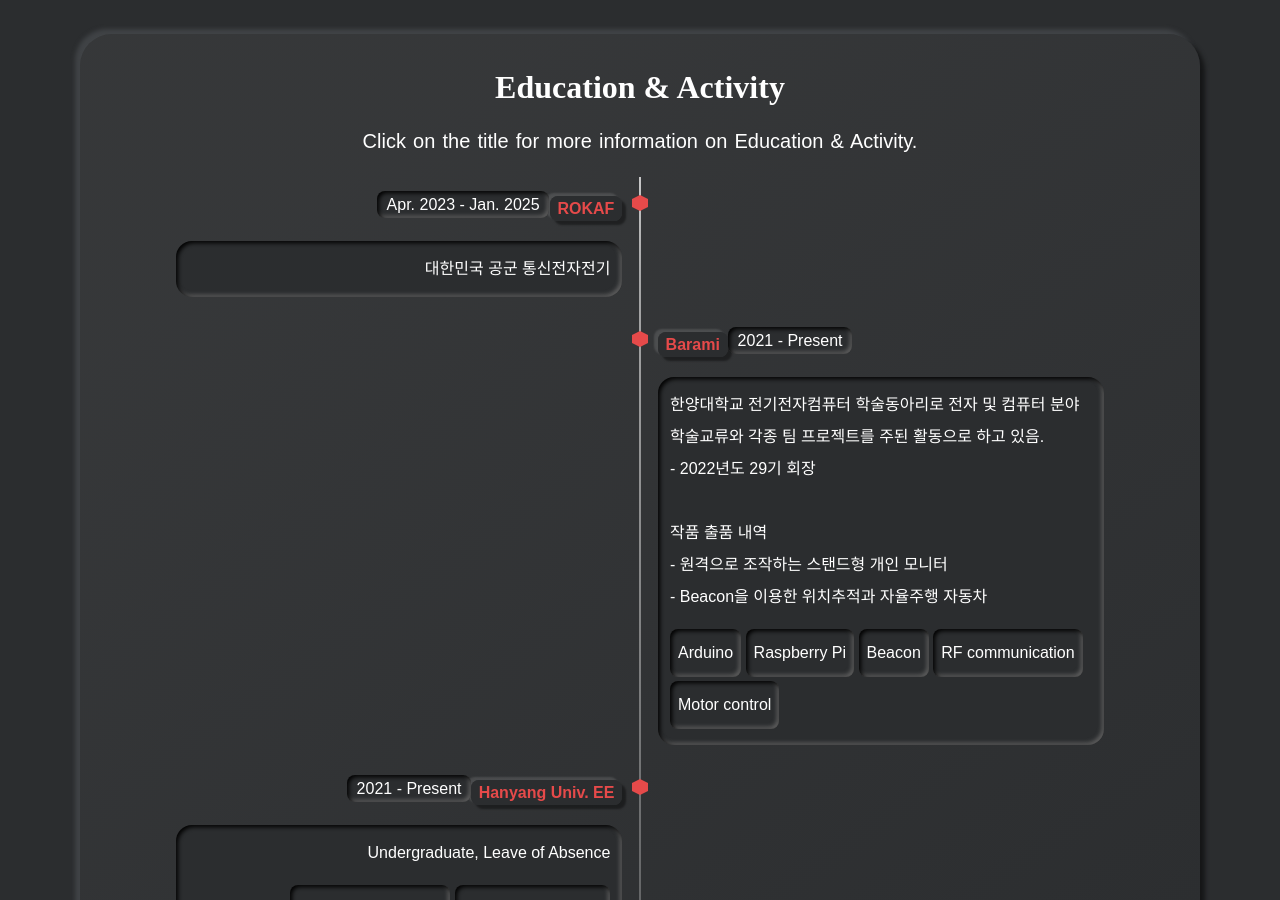
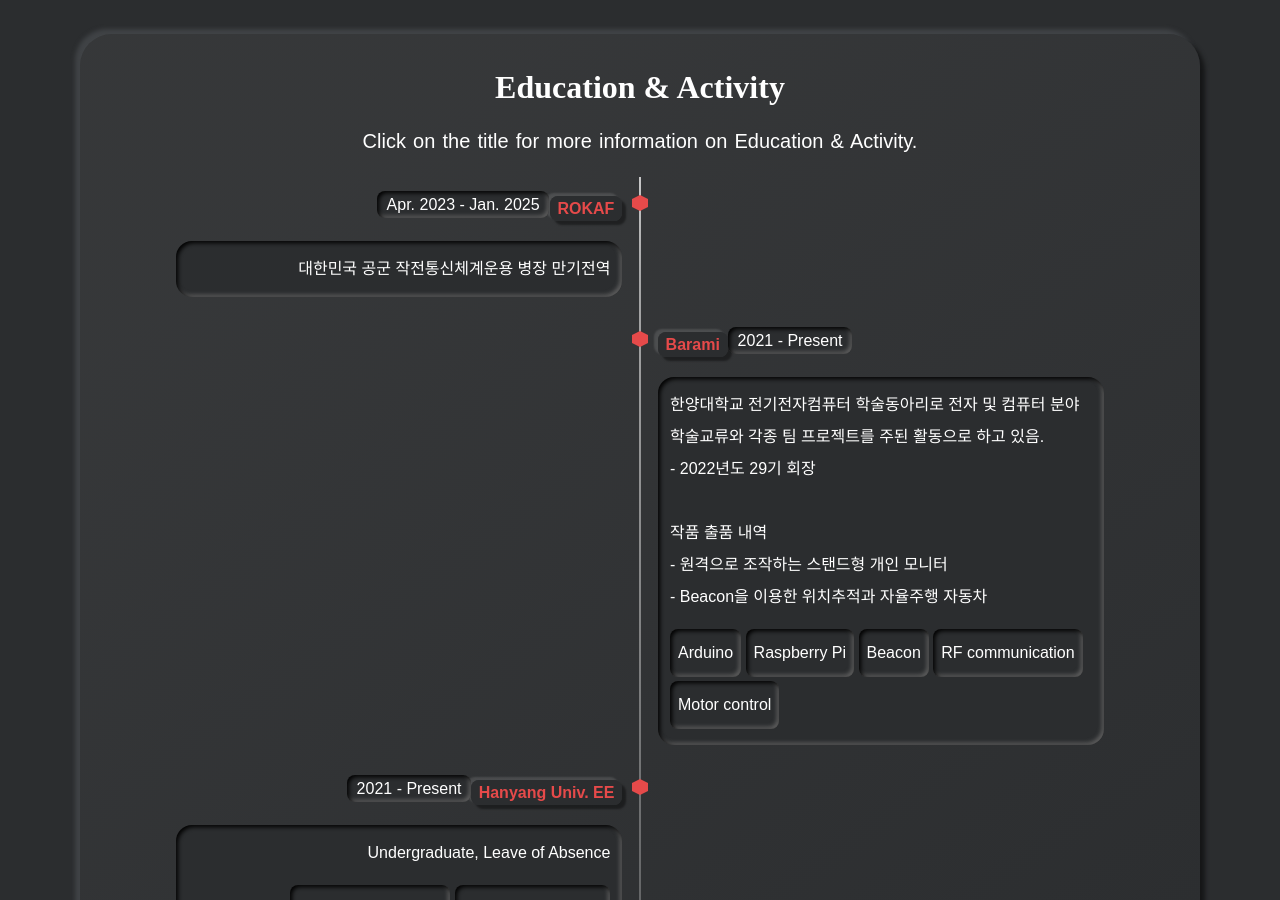
Before and after one commit to Aduryz/about, a Jekyll site: the page built from index.html, in a window 1280 px wide and 900 px high, scrolled down 1425 px. Built offline with Jekyll 4.4.1, drawn with Linux system fonts in a browser that asks for light colours; some web fonts are replaced.

Commit message:
Update timeline.yml

```diff
--- a/_data/timeline.yml
+++ b/_data/timeline.yml
@@ -20,7 +20,7 @@
 - title: ROKAF
   title-url: https://rokaf.airforce.mil.kr/sites/airforce/index.do
   date: Apr. 2023 - Jan. 2025
-  subtitle: 대한민국 공군 통신전자전기
+  subtitle: 대한민국 공군 작전통신체계운용 병장 만기전역
   timeline-side: left
 
 - title: Barami
```
